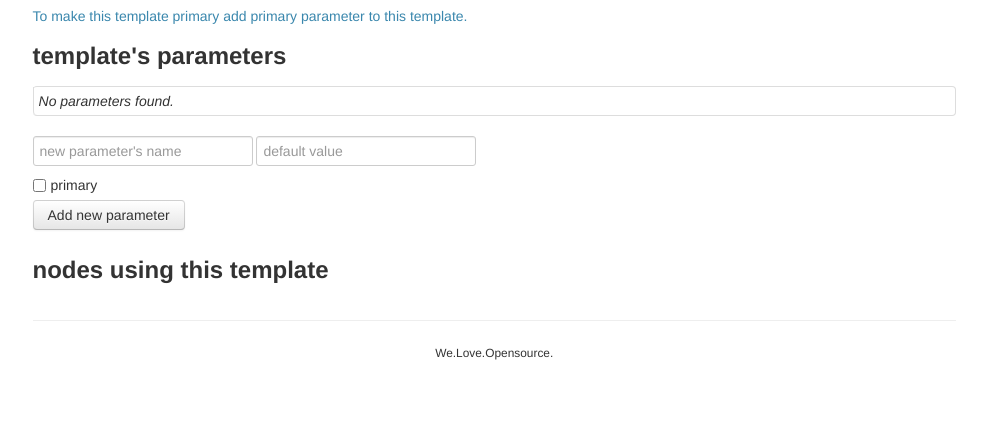
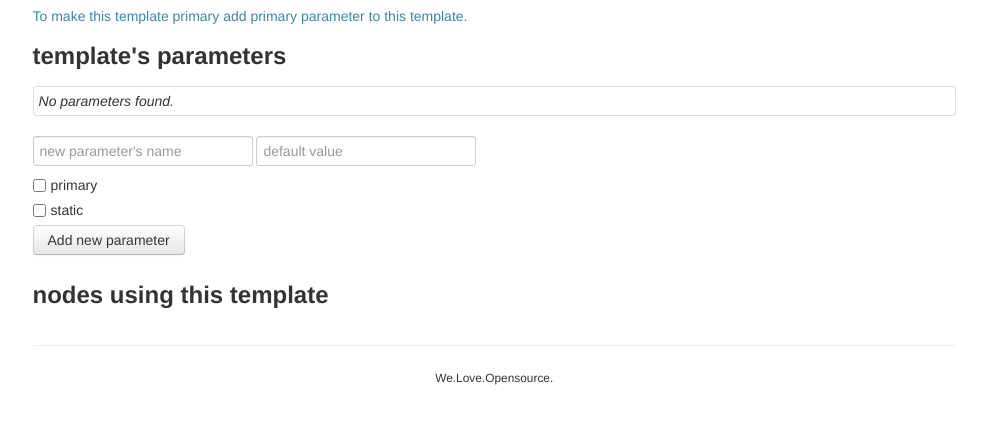
Before and after one commit to evido3s/syrup, a Django app: template templates/manager/template_detail.html in a window 1280 px wide. Shown: the part 156-580 px from the top of the page, without its empty margins (93-1080 px from the left). Run offline with Django 3.2, Linux system fonts and the light colour scheme; the template is opened without the code that fills it, so the values that code supplies are empty; parts of the project's set-up code (start-up, migrations or seed data) failed here and were passed over; some libraries are stand-ins or nearby versions.

Commit message:
creating static template parameters

```diff
--- a/apps/manager/views.py
+++ b/apps/manager/views.py
@@ -222,8 +222,9 @@ def template_add_param(request):
     param_name = request.POST.get('param_name')
     param_value = request.POST.get('param_value')
     primary = True if request.POST.get('param_primary') == 'x' else False
+    static = True if request.POST.get('param_static') == 'x' else False
     template = Node.objects.get(id = template_id)
-    template.add_param(template, param_name, param_value, primary = primary)
+    template.add_param(template, param_name, param_value, primary = primary, static = static)
     return HttpResponseRedirect( reverse('manager.views.message',
             kwargs = {
                 'msg': 'pa',
--- a/libs/backend/models.py
+++ b/libs/backend/models.py
@@ -81,9 +81,9 @@ class Node(models.Model):
         item.add_param(self, primary_name, primary_value, primary = True)
         return item
 
-    def add_param(self, template, name, value, structural = False, primary = False):
+    def add_param(self, template, name, value, structural = False, primary = False, static = False):
         return self.paramstr_set.create(template = template, name = name, value = value,
-                primary = primary, structural = structural)
+                primary = primary, structural = structural, static = static)
 
     def set_param(self, template, name, value):
         param = self.paramstr_set.filter(template = template, name = name).get()
@@ -231,6 +231,7 @@ class ParamStr(models.Model):
     value = models.CharField(max_length = 1024, blank = True, null = True)
     structural = models.BooleanField(default = False)
     primary = models.BooleanField(default = False)
+    static = models.BooleanField(default = False)
 
     def delete_param(self):
         if self.structural:
--- a/templates/manager/template_detail.html
+++ b/templates/manager/template_detail.html
@@ -33,6 +33,7 @@
                 {% endif %}
                 {% if param.structural %}<span class="pull-right">[S]</span>{% endif %}
                 {% if param.primary %}<span class="pull-right">[P]</span>{% endif %}
+                {% if param.static %}<span class="pull-right">[static]</span>{% endif %}
                 </td>
             </tr>
         {% empty %}
@@ -45,8 +46,11 @@
     <input type="hidden" name="template_id" value="{{ node.id }}">
     <input placeholder="new parameter's name" type="text" name="param_name" id="param_name" value="">
     <input placeholder="default value"  type="text" name="param_value" id="param_value" value="">
-    <label for="param_primary" class=checkbox>
+    <label for="param_primary" class="checkbox">
       <input type="checkbox" name="param_primary" id="param_primary" value="x"> primary
+    </label>
+    <label for="param_static" class="checkbox">
+      <input type="checkbox" name="param_static" id="param_static" value="x"> static
     </label>
     <input class="btn" type="submit" name="sub" id="submit" value="Add new parameter">
 </form>
```
